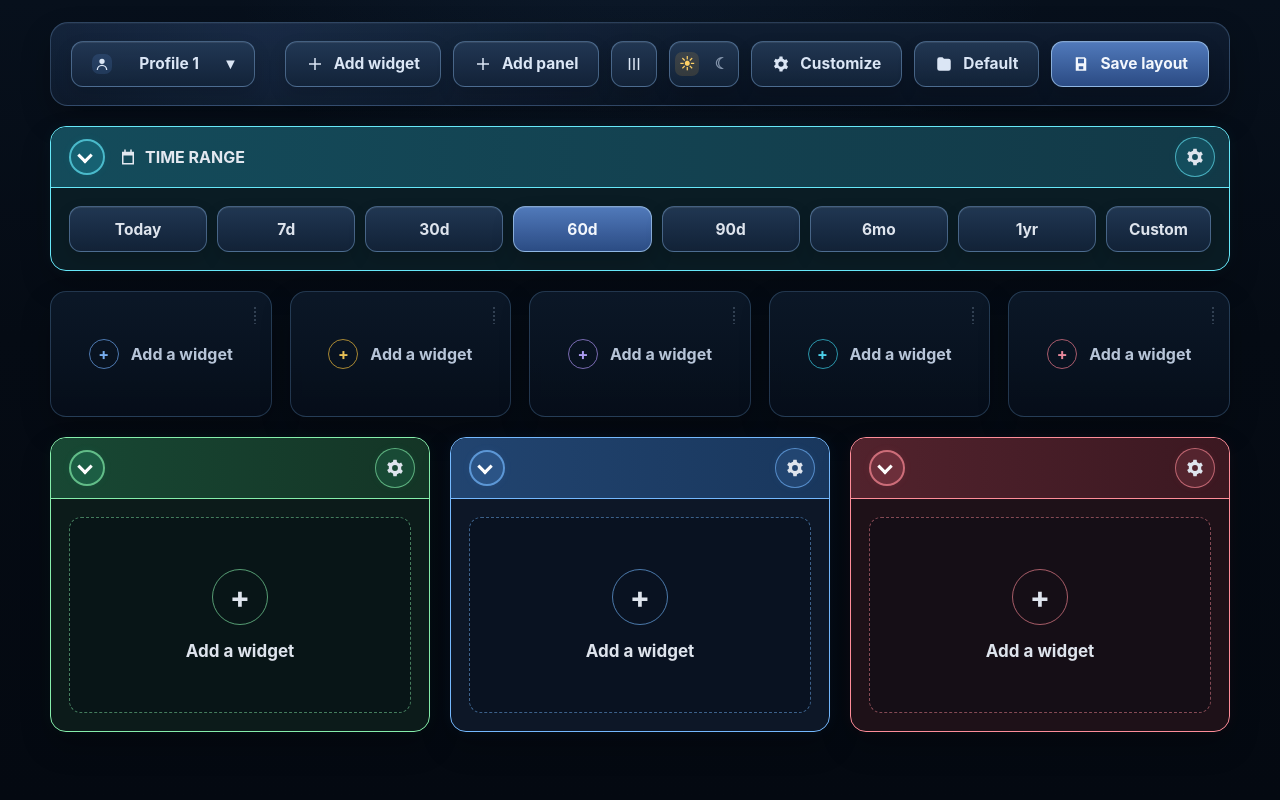
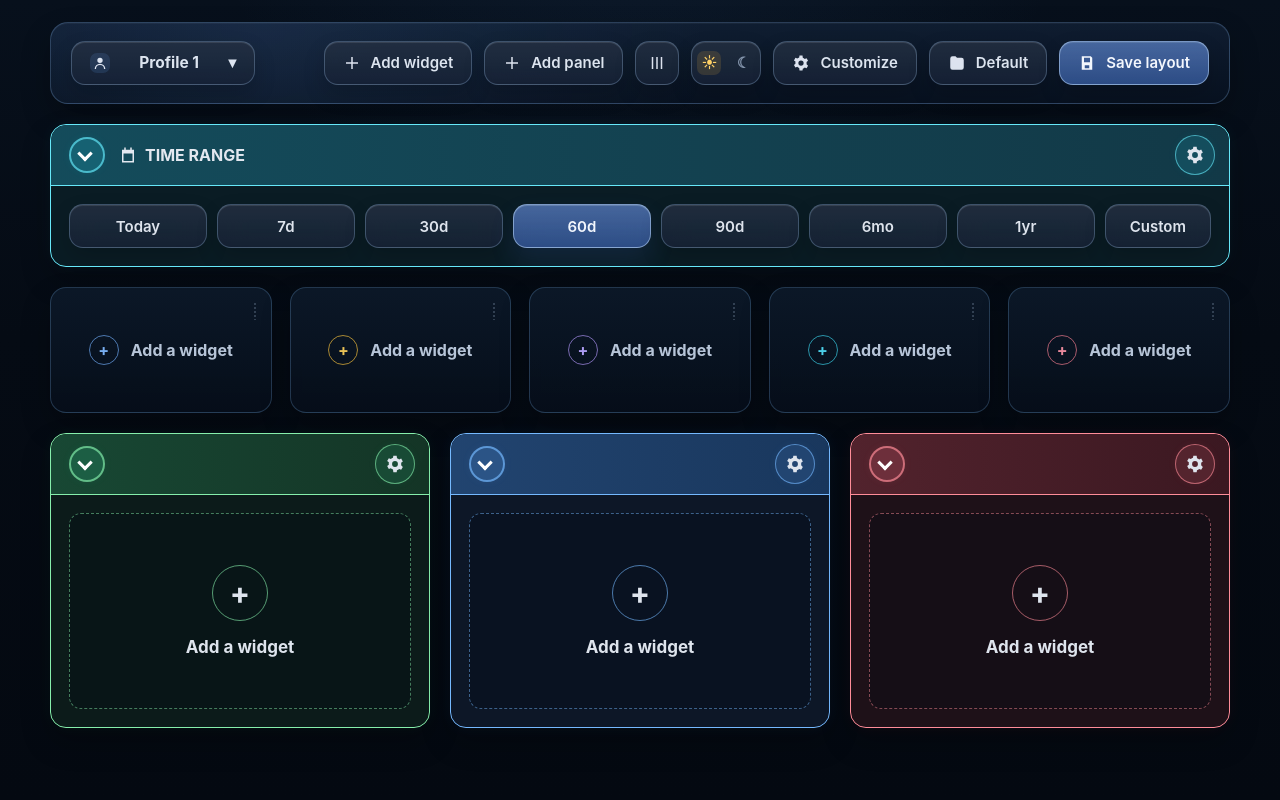
Before and after one commit to redstonejh/configurable_dashboard_os, a FastAPI app: page /dashboard in a window 1280 px wide. Run offline with FastAPI, Linux system fonts and the light colour scheme; data that the repository does not hold is empty.

Commit message:
Refine dashboard button styling

```diff
--- a/app/static/style.css
+++ b/app/static/style.css
@@ -17,8 +17,8 @@
   --shadow: 0 14px 30px rgba(0, 0, 0, .24);
   --radius: 16px;
   --radius-sm: 10px;
-  --control-h: 46px;
-  --control-radius: 12px;
+  --control-h: 44px;
+  --control-radius: 14px;
   --compact-control: 40px;
   --panel-header-h: 60px;
   --dashboard-font: 16px;
@@ -26,10 +26,10 @@
   --control-text-active: #f3f7fd;
   --ease-out: cubic-bezier(.2, .8, .2, 1);
   --ease-smooth: cubic-bezier(.22, 1, .36, 1);
-  --control-shadow: inset 0 1px 0 rgba(255, 255, 255, .08), 0 8px 18px rgba(0, 0, 0, .14);
-  --control-shadow-hover: inset 0 1px 0 rgba(255, 255, 255, .11), 0 11px 22px rgba(0, 0, 0, .18);
-  --control-shadow-press: inset 0 2px 6px rgba(0, 0, 0, .26), 0 4px 10px rgba(0, 0, 0, .14);
-  --press-transform: translateY(1px) scale(.985);
+  --control-shadow: inset 0 1px 0 rgba(255, 255, 255, .10), 0 10px 22px rgba(0, 0, 0, .16);
+  --control-shadow-hover: inset 0 1px 0 rgba(255, 255, 255, .14), 0 14px 28px rgba(0, 0, 0, .20);
+  --control-shadow-press: inset 0 2px 8px rgba(0, 0, 0, .28), 0 5px 12px rgba(0, 0, 0, .16);
+  --press-transform: translateY(1px) scale(.992);
   --lift-transform: translateY(-1px);
   font-family: Inter, ui-sans-serif, system-ui, -apple-system, BlinkMacSystemFont, "Segoe UI", sans-serif;
 }
@@ -178,17 +178,26 @@ body.panel-interacting {
   justify-content: center;
   gap: 10px;
   min-height: var(--control-h);
-  padding: 0 20px;
-  border: 1px solid rgba(150, 196, 248, .38);
+  padding: 0 18px;
+  border: 1px solid rgba(160, 194, 236, .30);
   border-radius: var(--control-radius);
-  background: linear-gradient(180deg, rgba(35, 57, 86, .92), rgba(19, 35, 57, .90));
-  color: var(--control-text);
-  font-size: 15.5px;
-  font-weight: 680;
+  background:
+    linear-gradient(180deg, rgba(255, 255, 255, .075), rgba(255, 255, 255, .025)),
+    rgba(16, 29, 48, .82);
+  color: rgba(238, 245, 255, .92);
+  font-size: 15px;
+  font-weight: 620;
   line-height: 1.1;
   text-decoration: none;
   box-shadow: var(--control-shadow);
-  transition: background .16s ease, border-color .16s ease, transform .16s ease, box-shadow .16s ease;
+  backdrop-filter: blur(16px) saturate(130%);
+  -webkit-backdrop-filter: blur(16px) saturate(130%);
+  transition:
+    background .18s var(--ease-smooth),
+    border-color .18s ease,
+    color .18s ease,
+    transform .18s var(--ease-smooth),
+    box-shadow .18s var(--ease-smooth);
   transform: translateZ(0);
 }
 
@@ -196,7 +205,7 @@ body.panel-interacting {
   min-width: 184px;
   justify-content: space-between;
   font-size: 15.5px;
-  font-weight: 720;
+  font-weight: 650;
 }
 
 .toolbar-icon-btn {
@@ -219,8 +228,11 @@ body.panel-interacting {
 .icon-btn:hover,
 .settings-brand-switch:hover {
   transform: var(--lift-transform);
-  border-color: rgba(174, 216, 255, .56);
-  background: linear-gradient(180deg, rgba(50, 78, 116, .96), rgba(26, 48, 78, .94));
+  border-color: rgba(185, 215, 252, .46);
+  background:
+    linear-gradient(180deg, rgba(255, 255, 255, .12), rgba(255, 255, 255, .045)),
+    rgba(22, 40, 64, .90);
+  color: #fff;
   box-shadow: var(--control-shadow-hover);
 }
 
@@ -237,9 +249,18 @@ body.panel-interacting {
 
 .toolbar-save-btn,
 .cmd-btn-success {
-  background: linear-gradient(180deg, rgba(82, 124, 190, .98), rgba(45, 78, 136, .96));
-  border-color: rgba(185, 222, 255, .62);
+  background:
+    linear-gradient(180deg, rgba(145, 184, 255, .34), rgba(88, 128, 218, .24)),
+    rgba(37, 67, 118, .86);
+  border-color: rgba(190, 220, 255, .52);
   color: var(--control-text-active);
+}
+
+.toolbar-save-btn:hover,
+.cmd-btn-success:hover {
+  background:
+    linear-gradient(180deg, rgba(160, 198, 255, .42), rgba(92, 137, 232, .30)),
+    rgba(42, 77, 134, .92);
 }
 
 .cmd-btn-danger {
@@ -897,36 +918,53 @@ body.panel-interacting {
   justify-content: center;
   height: var(--control-h);
   min-width: 0;
-  padding: 0 22px;
-  border: 1px solid rgba(150, 196, 248, .38);
+  padding: 0 24px;
+  border: 1px solid rgba(160, 194, 236, .30);
   border-radius: var(--control-radius);
-  background: linear-gradient(180deg, rgba(35, 57, 86, .92), rgba(19, 35, 57, .90));
-  color: var(--control-text);
-  font-size: 15.5px;
-  font-weight: 660;
+  background:
+    linear-gradient(180deg, rgba(255, 255, 255, .075), rgba(255, 255, 255, .025)),
+    rgba(16, 29, 48, .82);
+  color: rgba(238, 245, 255, .92);
+  font-size: 15px;
+  font-weight: 620;
   text-decoration: none;
   text-shadow: none;
   box-shadow: var(--control-shadow);
+  backdrop-filter: blur(16px) saturate(130%);
+  -webkit-backdrop-filter: blur(16px) saturate(130%);
   transform: translateZ(0);
-  transition: transform .14s var(--ease-out), border-color .16s ease, background .16s ease, box-shadow .16s ease;
+  transition:
+    transform .18s var(--ease-smooth),
+    border-color .18s ease,
+    color .18s ease,
+    background .18s var(--ease-smooth),
+    box-shadow .18s var(--ease-smooth);
 }
 
 .preset-btn:hover,
 .range-custom-trigger:hover,
 .preset-btn:focus-visible,
 .range-custom-trigger:focus-visible {
-  border-color: rgba(174, 216, 255, .56);
-  background: linear-gradient(180deg, rgba(50, 78, 116, .96), rgba(26, 48, 78, .94));
+  border-color: rgba(185, 215, 252, .46);
+  background:
+    linear-gradient(180deg, rgba(255, 255, 255, .12), rgba(255, 255, 255, .045)),
+    rgba(22, 40, 64, .90);
+  color: #fff;
   transform: var(--lift-transform);
   box-shadow: var(--control-shadow-hover);
 }
 
 .preset-btn.active,
 .range-custom-trigger.active {
-  border-color: rgba(185, 222, 255, .62);
-  background: linear-gradient(180deg, rgba(82, 124, 190, .98), rgba(45, 78, 136, .96));
+  border-color: rgba(190, 220, 255, .54);
+  background:
+    linear-gradient(180deg, rgba(145, 184, 255, .34), rgba(88, 128, 218, .24)),
+    rgba(37, 67, 118, .86);
   color: var(--control-text-active);
-  box-shadow: var(--control-shadow-hover);
+  box-shadow:
+    inset 0 1px 0 rgba(255, 255, 255, .16),
+    0 12px 24px rgba(66, 111, 210, .16),
+    0 8px 18px rgba(0, 0, 0, .18);
 }
 
 .preset-btn:active,
--- a/app/templates/base.html
+++ b/app/templates/base.html
@@ -21,7 +21,7 @@
       } catch {}
     })();
   </script>
-  <link rel="stylesheet" href="/static/style.css?v=20260522-refactor11">
+  <link rel="stylesheet" href="/static/style.css?v=20260522-refactor12">
 </head>
 <body>
   <main class="page">
@@ -31,6 +31,6 @@
     {% block content %}{% endblock %}
   </main>
   <div class="toast-stack" aria-live="polite" aria-atomic="true"></div>
-  <script src="/static/app.js?v=20260522-refactor11"></script>
+  <script src="/static/app.js?v=20260522-refactor12"></script>
 </body>
 </html>
```
